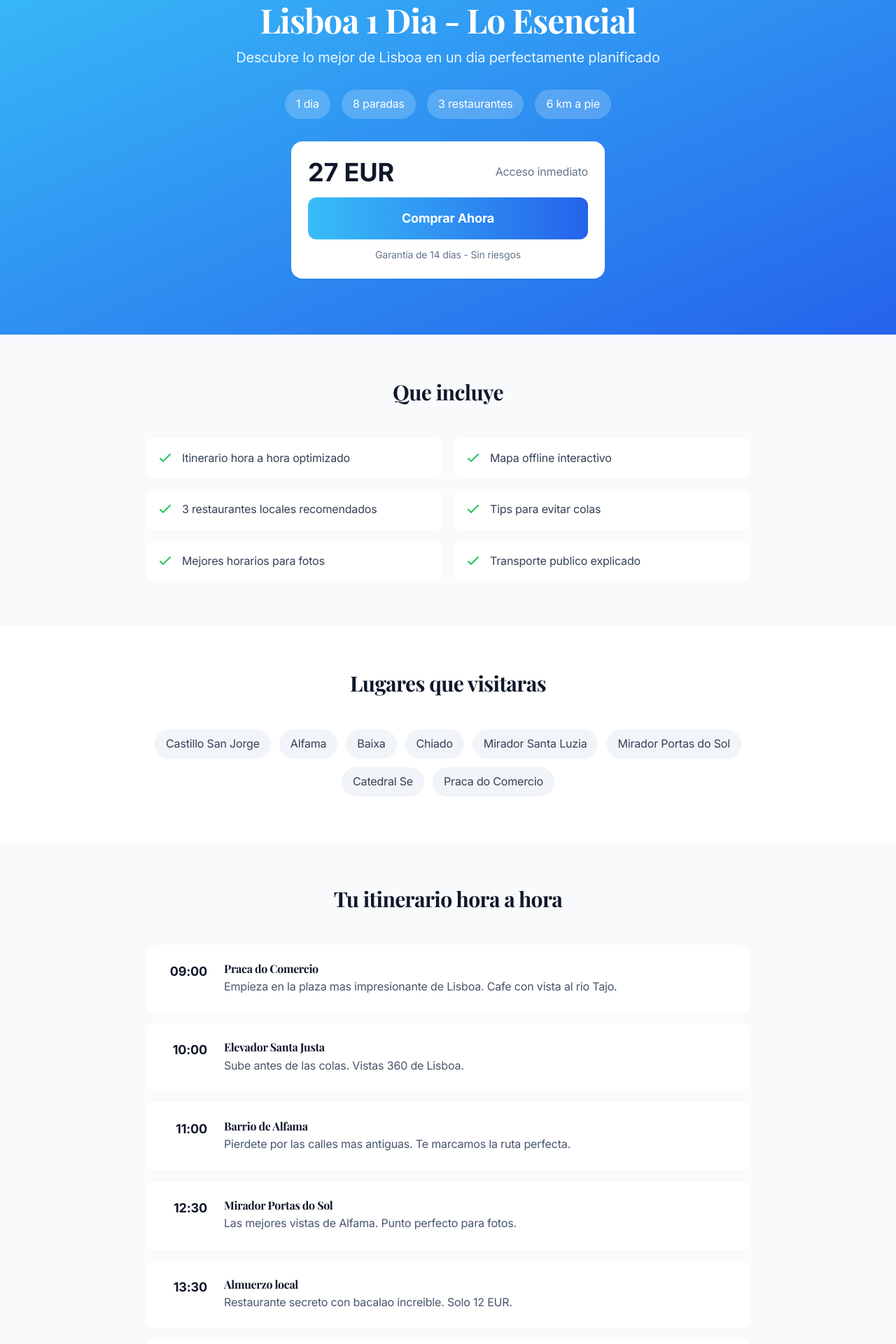
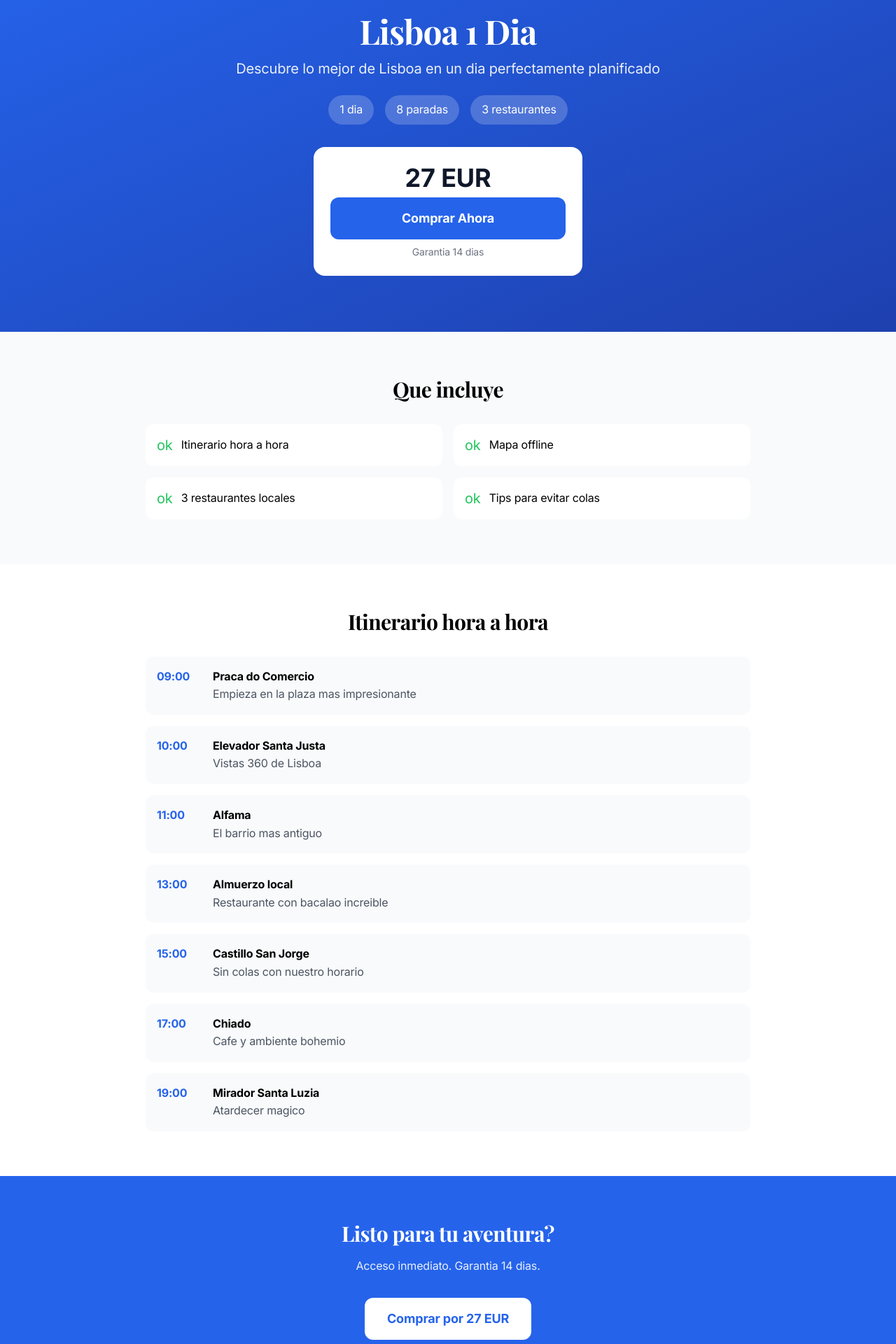
Before and after one commit to josetabares24-png/portugal-autentico-v2, a Next.js app: page /itinerarios/lisboa-1-dia-lo-esencial in a window 1280 px wide. Shown: the part 140-2060 px from the top of the page at 70% size. Built offline with nearby package versions, Linux system fonts and the light colour scheme.

Commit message:
Recrear pagina itinerario

```diff
--- a/src/app/itinerarios/[slug]/page.tsx
+++ b/src/app/itinerarios/[slug]/page.tsx
@@ -2,160 +2,106 @@ import Link from 'next/link';
 
 const itinerarios: Record<string, any> = {
   "lisboa-1-dia-lo-esencial": {
-    title: "Lisboa 1 Dia - Lo Esencial",
-    subtitle: "Descubre lo mejor de Lisboa en un dia perfectamente planificado",
+    title: "Lisboa 1 Dia",
     price: 27,
     duration: "1 dia",
-    color: "from-sky-400 to-blue-600",
     stops: 8,
     restaurants: 3,
-    walking: "6 km",
-    highlights: ["Castillo San Jorge", "Alfama", "Baixa", "Chiado", "Mirador Santa Luzia", "Mirador Portas do Sol", "Catedral Se", "Praca do Comercio"],
-    includes: [
-      "Itinerario hora a hora optimizado",
-      "Mapa offline interactivo",
-      "3 restaurantes locales recomendados",
-      "Tips para evitar colas",
-      "Mejores horarios para fotos",
-      "Transporte publico explicado"
-    ],
+    description: "Descubre lo mejor de Lisboa en un dia perfectamente planificado",
+    includes: ["Itinerario hora a hora", "Mapa offline", "3 restaurantes locales", "Tips para evitar colas"],
     schedule: [
-      { time: "09:00", place: "Praca do Comercio", desc: "Empieza en la plaza mas impresionante de Lisboa. Cafe con vista al rio Tajo." },
-      { time: "10:00", place: "Elevador Santa Justa", desc: "Sube antes de las colas. Vistas 360 de Lisboa." },
-      { time: "11:00", place: "Barrio de Alfama", desc: "Pierdete por las calles mas antiguas. Te marcamos la ruta perfecta." },
-      { time: "12:30", place: "Mirador Portas do Sol", desc: "Las mejores vistas de Alfama. Punto perfecto para fotos." },
-      { time: "13:30", place: "Almuerzo local", desc: "Restaurante secreto con bacalao increible. Solo 12 EUR." },
-      { time: "15:00", place: "Castillo San Jorge", desc: "La entrada perfecta: sin colas y con mejor luz." },
-      { time: "17:00", place: "Barrio de Chiado", desc: "Cafe en A Brasileira, librerias antiguas, ambiente bohemio." },
-      { time: "19:00", place: "Mirador Santa Luzia", desc: "Atardecer magico. El mejor final para tu dia." }
+      { time: "09:00", place: "Praca do Comercio", desc: "Empieza en la plaza mas impresionante" },
+      { time: "10:00", place: "Elevador Santa Justa", desc: "Vistas 360 de Lisboa" },
+      { time: "11:00", place: "Alfama", desc: "El barrio mas antiguo" },
+      { time: "13:00", place: "Almuerzo local", desc: "Restaurante con bacalao increible" },
+      { time: "15:00", place: "Castillo San Jorge", desc: "Sin colas con nuestro horario" },
+      { time: "17:00", place: "Chiado", desc: "Cafe y ambiente bohemio" },
+      { time: "19:00", place: "Mirador Santa Luzia", desc: "Atardecer magico" }
     ]
   },
   "lisboa-2-dias-completo": {
-    title: "Lisboa 2 Dias - Completo",
-    subtitle: "La experiencia completa de Lisboa con Belem, LX Factory y vida nocturna",
+    title: "Lisboa 2 Dias",
     price: 37,
     duration: "2 dias",
-    color: "from-amber-400 to-orange-500",
-    popular: true,
     stops: 15,
     restaurants: 6,
-    walking: "12 km",
-    highlights: ["Todo de 1 dia", "Belem", "Torre de Belem", "Monasterio Jeronimos", "Pasteis de Belem", "LX Factory", "Time Out Market", "Vida nocturna en Bairro Alto"],
-    includes: [
-      "Itinerario completo de 2 dias",
-      "Mapas offline de todas las zonas",
-      "6 restaurantes locales probados",
-      "Guia de vida nocturna",
-      "Tips de transporte entre zonas",
-      "Horarios sin colas para Belem",
-      "Mejores tiendas en LX Factory"
-    ],
+    popular: true,
+    description: "La experiencia completa con Belem y vida nocturna",
+    includes: ["Itinerario de 2 dias", "Mapas offline", "6 restaurantes", "Guia vida nocturna", "Tips transporte"],
     schedule: [
-      { time: "DIA 1", place: "", desc: "" },
-      { time: "09:00", place: "Centro Historico", desc: "Alfama, Baixa, miradores - todo el recorrido esencial." },
-      { time: "13:30", place: "Almuerzo en Alfama", desc: "Tasca tradicional con vino verde y petiscos." },
-      { time: "15:00", place: "Castillo y Chiado", desc: "Tarde cultural con las mejores vistas." },
-      { time: "20:00", place: "Cena en Time Out Market", desc: "El mejor mercado gastronomico de Europa." },
-      { time: "22:00", place: "Bairro Alto", desc: "La vida nocturna lisboeta. Bares con fado en vivo." },
-      { time: "DIA 2", place: "", desc: "" },
-      { time: "09:00", place: "Belem temprano", desc: "Monasterio Jeronimos sin colas. Imprescindible." },
-      { time: "10:30", place: "Pasteis de Belem", desc: "Los originales. Te decimos el truco para no esperar." },
-      { time: "11:30", place: "Torre de Belem", desc: "Icono de Lisboa. Fotos perfectas." },
-      { time: "13:00", place: "Almuerzo en Belem", desc: "Marisqueria local con vista al rio." },
-      { time: "15:00", place: "LX Factory", desc: "Fabrica convertida en paraiso hipster. Tiendas unicas." },
-      { time: "18:00", place: "Atardecer en el rio", desc: "Despedida perfecta de Lisboa." }
+      { time: "DIA 1", place: "Centro Historico", desc: "" },
+      { time: "09:00", place: "Alfama y Baixa", desc: "Todo el recorrido esencial" },
+      { time: "13:30", place: "Almuerzo en Alfama", desc: "Tasca tradicional" },
+      { time: "15:00", place: "Castillo y Chiado", desc: "Tarde cultural" },
+      { time: "20:00", place: "Time Out Market", desc: "Cena gourmet" },
+      { time: "22:00", place: "Bairro Alto", desc: "Vida nocturna" },
+      { time: "DIA 2", place: "Belem", desc: "" },
+      { time: "09:00", place: "Monasterio Jeronimos", desc: "Sin colas temprano" },
+      { time: "10:30", place: "Pasteis de Belem", desc: "Los originales" },
+      { time: "11:30", place: "Torre de Belem", desc: "Icono de Lisboa" },
+      { time: "15:00", place: "LX Factory", desc: "Fabrica hipster" }
     ]
   },
   "lisboa-3-dias-premium": {
-    title: "Lisboa 3 Dias - Premium",
-    subtitle: "Lisboa y alrededores: Sintra, Cascais y experiencias unicas",
+    title: "Lisboa 3 Dias Premium",
     price: 47,
     duration: "3 dias",
-    color: "from-violet-500 to-purple-700",
     stops: 22,
     restaurants: 9,
-    walking: "18 km",
-    highlights: ["Todo de 2 dias", "Sintra", "Palacio da Pena", "Quinta da Regaleira", "Cascais", "Cabo da Roca", "Boca do Inferno", "Atardecer en el Atlantico"],
-    includes: [
-      "Itinerario premium de 3 dias",
-      "Mapas offline de Lisboa, Sintra y Cascais",
-      "9 restaurantes cuidadosamente seleccionados",
-      "Guia completa de Sintra",
-      "Transporte a Sintra y Cascais explicado",
-      "Horarios para evitar multitudes",
-      "Mejores spots para fotos",
-      "Tips de ahorro en entradas"
-    ],
+    description: "Lisboa, Sintra y Cascais como un local",
+    includes: ["Itinerario de 3 dias", "Mapas de todo", "9 restaurantes", "Guia Sintra", "Transporte explicado"],
     schedule: [
-      { time: "DIA 1", place: "", desc: "" },
-      { time: "09:00", place: "Centro Historico", desc: "Alfama, Baixa, miradores iconicos." },
-      { time: "13:30", place: "Almuerzo local", desc: "Tasca escondida en Alfama." },
-      { time: "15:00", place: "Castillo y Chiado", desc: "Historia y cultura portuguesa." },
-      { time: "20:00", place: "Cena y fado", desc: "Experiencia autentica de fado en Alfama." },
-      { time: "DIA 2", place: "", desc: "" },
-      { time: "08:30", place: "Tren a Sintra", desc: "Salida temprana para evitar multitudes." },
-      { time: "09:30", place: "Palacio da Pena", desc: "El palacio de colores. Llegamos antes de las masas." },
-      { time: "12:00", place: "Quinta da Regaleira", desc: "Jardines magicos y el pozo iniciativo." },
-      { time: "14:00", place: "Almuerzo en Sintra", desc: "Restaurante con vista al pueblo." },
-      { time: "16:00", place: "Cascais", desc: "Pueblo costero elegante. Helado en la plaza." },
-      { time: "18:30", place: "Cabo da Roca", desc: "El punto mas occidental de Europa. Atardecer epico." },
-      { time: "DIA 3", place: "", desc: "" },
-      { time: "09:00", place: "Belem", desc: "Monasterio, Torre, Pasteis - sin prisas." },
-      { time: "13:00", place: "Almuerzo gourmet", desc: "Marisqueria premium en Belem." },
-      { time: "15:00", place: "LX Factory", desc: "Compras y cafe en la fabrica hipster." },
-      { time: "17:00", place: "Libre", desc: "Tiempo para repetir tu lugar favorito." },
-      { time: "20:00", place: "Cena de despedida", desc: "Restaurante especial para cerrar el viaje." }
+      { time: "DIA 1", place: "Centro Historico", desc: "" },
+      { time: "09:00", place: "Alfama completo", desc: "Miradores y callejuelas" },
+      { time: "20:00", place: "Cena con fado", desc: "Experiencia autentica" },
+      { time: "DIA 2", place: "Sintra y Cascais", desc: "" },
+      { time: "08:30", place: "Tren a Sintra", desc: "Salida temprana" },
+      { time: "09:30", place: "Palacio da Pena", desc: "Antes de las masas" },
+      { time: "12:00", place: "Quinta da Regaleira", desc: "Jardines magicos" },
+      { time: "16:00", place: "Cascais", desc: "Pueblo costero" },
+      { time: "18:30", place: "Cabo da Roca", desc: "Atardecer en el fin del mundo" },
+      { time: "DIA 3", place: "Belem y despedida", desc: "" },
+      { time: "09:00", place: "Belem sin prisas", desc: "Torre y Monasterio" },
+      { time: "15:00", place: "LX Factory", desc: "Compras y cafe" },
+      { time: "20:00", place: "Cena de despedida", desc: "Restaurante especial" }
     ]
   }
 };
 
 export default function ItinerarioPage({ params }: { params: { slug: string } }) {
   const it = itinerarios[params.slug];
-
   if (!it) {
-    return <div className="min-h-screen flex items-center justify-center">Itinerario no encontrado</div>;
+    return <div className="min-h-screen flex items-center justify-center text-2xl">Itinerario no encontrado</div>;
   }
 
   return (
     <main className="min-h-screen bg-white">
-      <section className={"relative py-20 bg-gradient-to-br " + it.color}>
-        {it.popular && (
-          <div className="absolute top-4 left-1/2 -translate-x-1/2 bg-white text-slate-900 text-sm font-bold px-4 py-1 rounded-full">
-            MAS VENDIDO
+      <section className="bg-gradient-to-br from-blue-600 to-blue-800 py-20">
+        <div className="max-w-4xl mx-auto px-4 text-center text-white">
+          {it.popular && <span className="bg-yellow-500 text-black px-4 py-1 rounded-full text-sm font-bold">MAS VENDIDO</span>}
+          <h1 className="text-5xl font-bold mt-4 mb-4">{it.title}</h1>
+          <p className="text-xl opacity-90 mb-6">{it.description}</p>
+          <div className="flex flex-wrap justify-center gap-4 mb-8">
+            <span className="bg-white/20 px-4 py-2 rounded-full">{it.duration}</span>
+            <span className="bg-white/20 px-4 py-2 rounded-full">{it.stops} paradas</span>
+            <span className="bg-white/20 px-4 py-2 rounded-full">{it.restaurants} restaurantes</span>
           </div>
-        )}
-        <div className="max-w-4xl mx-auto px-4 text-center text-white">
-          <h1 className="text-4xl md:text-5xl font-bold mb-4">{it.title}</h1>
-          <p className="text-xl opacity-90 mb-8">{it.subtitle}</p>
-          <div className="flex flex-wrap justify-center gap-4 mb-8">
-            <span className="bg-white/20 backdrop-blur-sm px-4 py-2 rounded-full">{it.duration}</span>
-            <span className="bg-white/20 backdrop-blur-sm px-4 py-2 rounded-full">{it.stops} paradas</span>
-            <span className="bg-white/20 backdrop-blur-sm px-4 py-2 rounded-full">{it.restaurants} restaurantes</span>
-            <span className="bg-white/20 backdrop-blur-sm px-4 py-2 rounded-full">{it.walking} a pie</span>
-          </div>
-          <div className="bg-white rounded-2xl p-6 text-slate-900 max-w-md mx-auto">
-            <div className="flex items-center justify-between mb-4">
-              <span className="text-4xl font-bold">{it.price} EUR</span>
-              <span className="text-slate-500">Acceso inmediato</span>
-            </div>
-            <button className={"w-full py-4 rounded-xl font-bold text-white text-lg bg-gradient-to-r " + it.color + " hover:shadow-lg transition-all"}>
-              Comprar Ahora
-            </button>
-            <p className="text-sm text-slate-500 mt-3">Garantia de 14 dias - Sin riesgos</p>
+          <div className="bg-white rounded-2xl p-6 text-slate-900 max-w-sm mx-auto">
+            <p className="text-4xl font-bold mb-2">{it.price} EUR</p>
+            <button className="w-full py-4 bg-blue-600 text-white rounded-xl font-bold text-lg hover:bg-blue-700">Comprar Ahora</button>
+            <p className="text-sm text-gray-500 mt-2">Garantia 14 dias</p>
           </div>
         </div>
       </section>
 
-      <section className="py-16 bg-slate-50">
+      <section className="py-16 bg-gray-50">
         <div className="max-w-4xl mx-auto px-4">
-          <h2 className="text-3xl font-bold text-center mb-12 text-slate-900">Que incluye</h2>
+          <h2 className="text-3xl font-bold text-center mb-8">Que incluye</h2>
           <div className="grid md:grid-cols-2 gap-4">
             {it.includes.map((item: string, i: number) => (
-              <div key={i} className="flex items-start gap-3 bg-white p-4 rounded-xl">
-                <svg className="w-6 h-6 text-green-500 flex-shrink-0" fill="none" stroke="currentColor" viewBox="0 0 24 24">
-                  <path strokeLinecap="round" strokeLinejoin="round" strokeWidth={2} d="M5 13l4 4L19 7" />
-                </svg>
-                <span className="text-slate-700">{item}</span>
+              <div key={i} className="flex items-center gap-3 bg-white p-4 rounded-xl">
+                <span className="text-green-500 text-xl">ok</span>
+                <span>{item}</span>
               </div>
             ))}
           </div>
@@ -164,33 +110,20 @@ export default function ItinerarioPage({ params }: { params: { slug: string } })
 
       <section className="py-16">
         <div className="max-w-4xl mx-auto px-4">
-          <h2 className="text-3xl font-bold text-center mb-12 text-slate-900">Lugares que visitaras</h2>
-          <div className="flex flex-wrap justify-center gap-3">
-            {it.highlights.map((place: string, i: number) => (
-              <span key={i} className="bg-slate-100 text-slate-700 px-4 py-2 rounded-full">{place}</span>
-            ))}
-          </div>
-        </div>
-      </section>
-
-      <section className="py-16 bg-slate-50">
-        <div className="max-w-4xl mx-auto px-4">
-          <h2 className="text-3xl font-bold text-center mb-12 text-slate-900">Tu itinerario hora a hora</h2>
+          <h2 className="text-3xl font-bold text-center mb-8">Itinerario hora a hora</h2>
           <div className="space-y-4">
             {it.schedule.map((item: any, i: number) => (
-              <div key={i} className={item.place === "" ? "pt-8 first:pt-0" : "bg-white rounded-xl p-6 flex gap-6"}>
-                {item.place === "" ? (
-                  <h3 className="text-2xl font-bold text-slate-900">{item.time}</h3>
+              <div key={i} className={item.desc === "" ? "pt-6" : "bg-gray-50 rounded-xl p-4 flex gap-4"}>
+                {item.desc === "" ? (
+                  <h3 className="text-2xl font-bold text-blue-600">{item.time} - {item.place}</h3>
                 ) : (
-                  <>
-                    <div className="text-right w-16 flex-shrink-0">
-                      <span className="text-lg font-bold text-slate-900">{item.time}</span>
+                  <div className="flex gap-4 w-full">
+                    <span className="font-bold text-blue-600 w-16">{item.time}</span>
+                    <div>
+                      <p className="font-bold">{item.place}</p>
+                      <p className="text-gray-600">{item.desc}</p>
                     </div>
-                    <div className="flex-1">
-                      <h4 className="font-bold text-slate-900 mb-1">{item.place}</h4>
-                      <p className="text-slate-600">{item.desc}</p>
-                    </div>
-                  </>
+                  </div>
                 )}
               </div>
             ))}
@@ -198,20 +131,13 @@ export default function ItinerarioPage({ params }: { params: { slug: string } })
         </div>
       </section>
 
-      <section className="py-16">
-        <div className="max-w-4xl mx-auto px-4">
-          <div className="bg-gradient-to-br from-slate-900 to-slate-800 rounded-3xl p-8 md:p-12 text-center text-white">
-            <h2 className="text-3xl font-bold mb-4">Listo para tu aventura?</h2>
-            <p className="text-slate-300 mb-8">Acceso inmediato despues del pago. Descarga todo a tu movil.</p>
-            <div className="flex flex-col sm:flex-row gap-4 justify-center items-center">
-              <button className={"px-8 py-4 rounded-xl font-bold text-white text-lg bg-gradient-to-r " + it.color + " hover:shadow-lg transition-all"}>
-                Comprar por {it.price} EUR
-              </button>
-              <Link href="/itinerarios" className="text-slate-400 hover:text-white transition-colors">
-                Ver otros itinerarios
-              </Link>
-            </div>
-          </div>
+      <section className="py-16 bg-blue-600 text-white">
+        <div className="max-w-4xl mx-auto px-4 text-center">
+          <h2 className="text-3xl font-bold mb-4">Listo para tu aventura?</h2>
+          <p className="mb-8 opacity-90">Acceso inmediato. Garantia 14 dias.</p>
+          <button className="bg-white text-blue-600 px-8 py-4 rounded-xl font-bold text-lg hover:bg-gray-100">
+            Comprar por {it.price} EUR
+          </button>
         </div>
       </section>
     </main>
```
